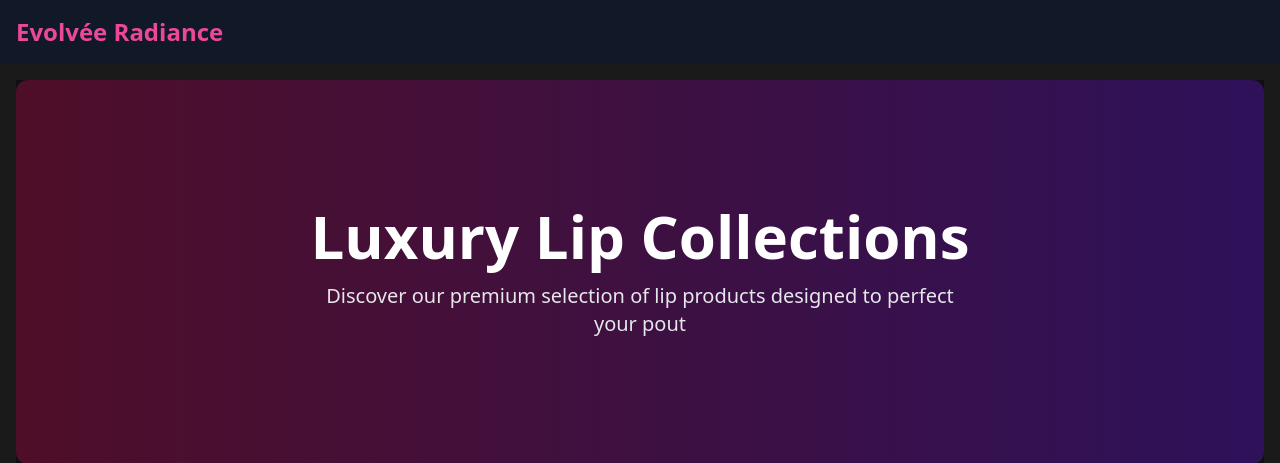
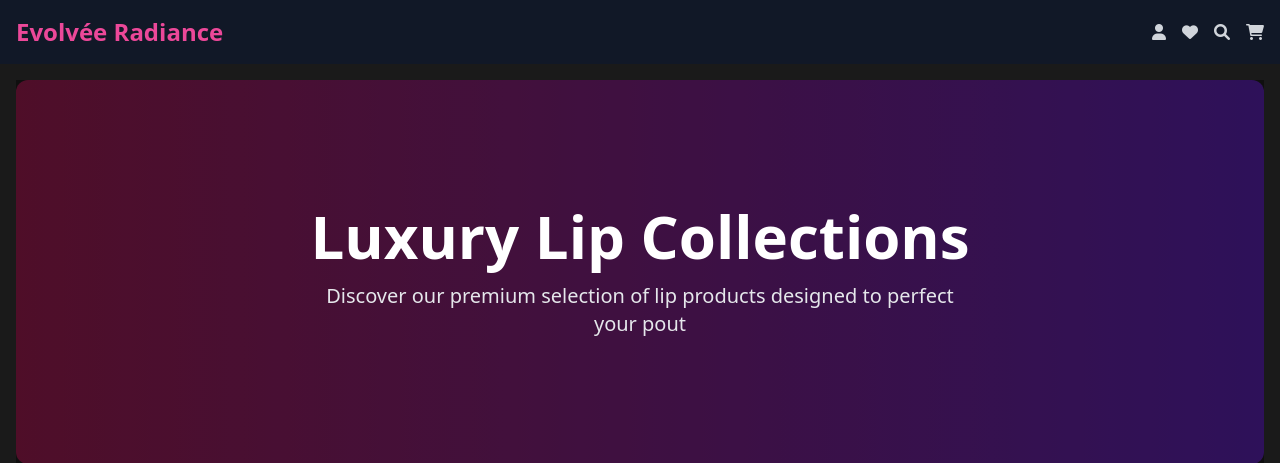
Before and after one commit to MadhavDonthula/Evolvee_Radiance, a Django app: page / in a window 1280 px wide. Shown: the top 463 px of the page. Run offline with Django 5.2, Linux system fonts and the light colour scheme; data that the repository does not hold is empty.

Commit message:
feat(navbar): add Font Awesome icons for login, saved items, search, and cart

```diff
--- a/lip_products/urls.py
+++ b/lip_products/urls.py
@@ -19,7 +19,9 @@ from django.urls import path, include
 from django.conf import settings
 from django.conf.urls.static import static
 
+# main entry point for the app, including all necessary URLs
 urlpatterns = [
     path('admin/', admin.site.urls),
     path('', include('store.urls', namespace='store')),
+    path('accounts/', include('django.contrib.auth.urls')),
 ] + static(settings.MEDIA_URL, document_root=settings.MEDIA_ROOT)
--- a/store/templates/base.html
+++ b/store/templates/base.html
@@ -6,6 +6,7 @@
     <meta name="viewport" content="width=device-width, initial-scale=1.0">
     <title>{% block title %}Evolvée Radiance Store{% endblock %}</title>
     <link href="https://cdn.jsdelivr.net/npm/tailwindcss@2.2.19/dist/tailwind.min.css" rel="stylesheet">
+    <link href="https://cdnjs.cloudflare.com/ajax/libs/font-awesome/6.0.0-beta3/css/all.min.css" rel="stylesheet">
     <style>
         body {
             background-color: #1a1a1a;
@@ -29,6 +30,20 @@
                     <a href="{{ c.get_absolute_url }}" class="text-gray-300 hover:text-pink-500">{{ c.name }}</a>
                 {% endfor %}
             </div>
+            <div class="flex space-x-4 items-center">
+                <a href="{% url 'login' %}" class="text-gray-300 hover:text-pink-500">
+                    <i class="fa-solid fa-user"></i>
+                </a>
+                <a href="{% url 'store:saved_items' %}" class="text-gray-300 hover:text-pink-500">
+                    <i class="fa-solid fa-heart"></i>
+                </a>
+                <a href="{% url 'store:search' %}" class="text-gray-300 hover:text-pink-500">
+                    <i class="fa-solid fa-magnifying-glass"></i>
+                </a>
+                <a href="{% url 'store:checkout' %}" class="text-gray-300 hover:text-pink-500">
+                    <i class="fa-solid fa-cart-shopping"></i>
+                </a>
+            </div>
         </div>
     </nav>
 
--- a/store/urls.py
+++ b/store/urls.py
@@ -1,10 +1,14 @@
 from django.urls import path
 from . import views
 
+# handles URLs specific to the store
 app_name = 'store'
 
 urlpatterns = [
     path('', views.product_list, name='product_list'),
     path('<slug:category_slug>/', views.product_list, name='product_list_by_category'),
     path('product/<slug:slug>/', views.product_detail, name='product_detail'),
+    path('saved-items/', views.saved_items, name='saved_items'),
+    path('search/', views.search, name='search'),
+    path('checkout/', views.checkout, name='checkout'),
 ]
--- a/store/views.py
+++ b/store/views.py
@@ -21,6 +21,15 @@ def product_detail(request, slug):
     product = get_object_or_404(Product, slug=slug, available=True)
     return render(request, 'store/product_detail.html', {'product': product})
 
+def search(request):
+    return render(request, 'store/search.html')
+
+def checkout(request):
+    return render(request, 'store/checkout.html')
+
+def saved_items(request):
+    return render(request, 'store/saved_items.html')
+
 # views.py
 import json
 from django.http import JsonResponse
```
